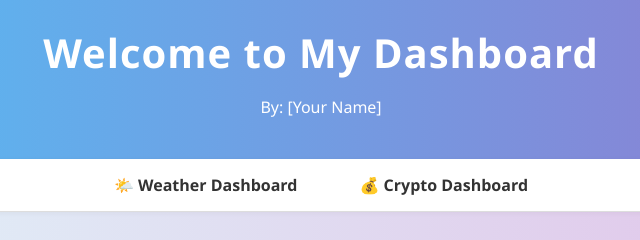
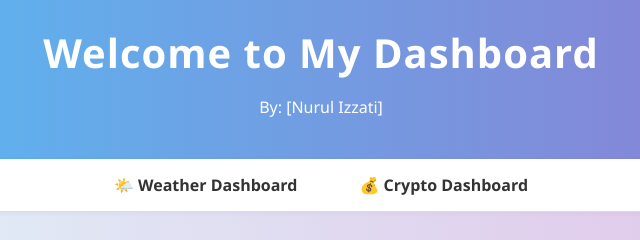
Before and after one commit to izzati073453/dashboard-project, a plain HTML site: page index.html in a window 1280 px wide. Shown: the top 240 px of the page, 319-959 px from the left. Drawn offline with Linux system fonts and the light colour scheme.

Commit message:
Update index.html

```diff
--- a/index.html
+++ b/index.html
@@ -10,7 +10,7 @@
 <body>
   <header>
     <h1>Welcome to My Dashboard</h1>
-    <p>By: [Your Name]</p>
+    <p>By: [Nurul Izzati]</p>
   </header>
   <nav>
     <ul>
```
